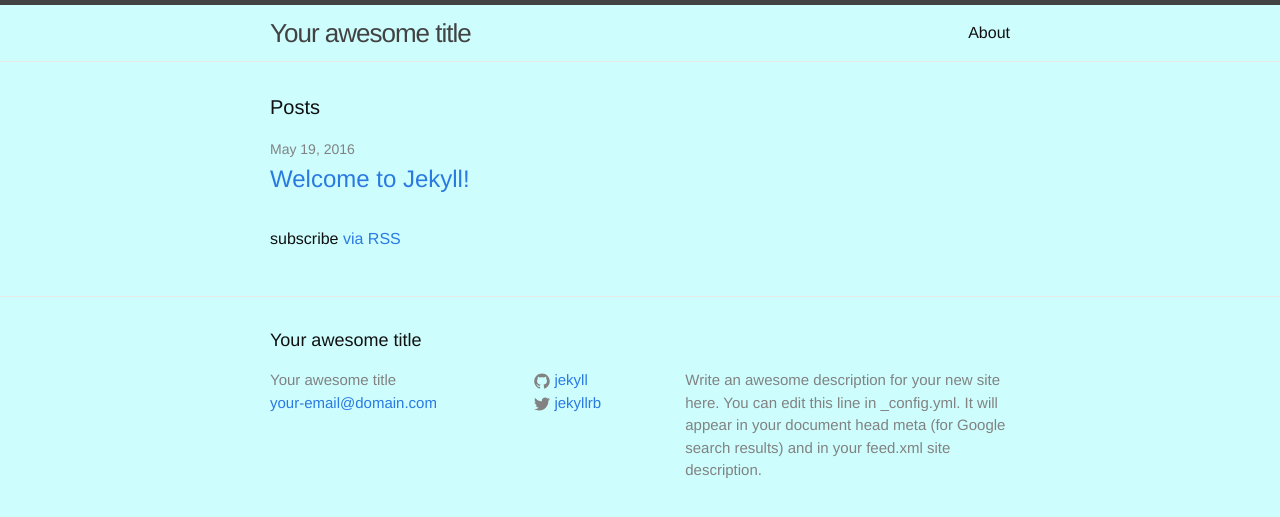
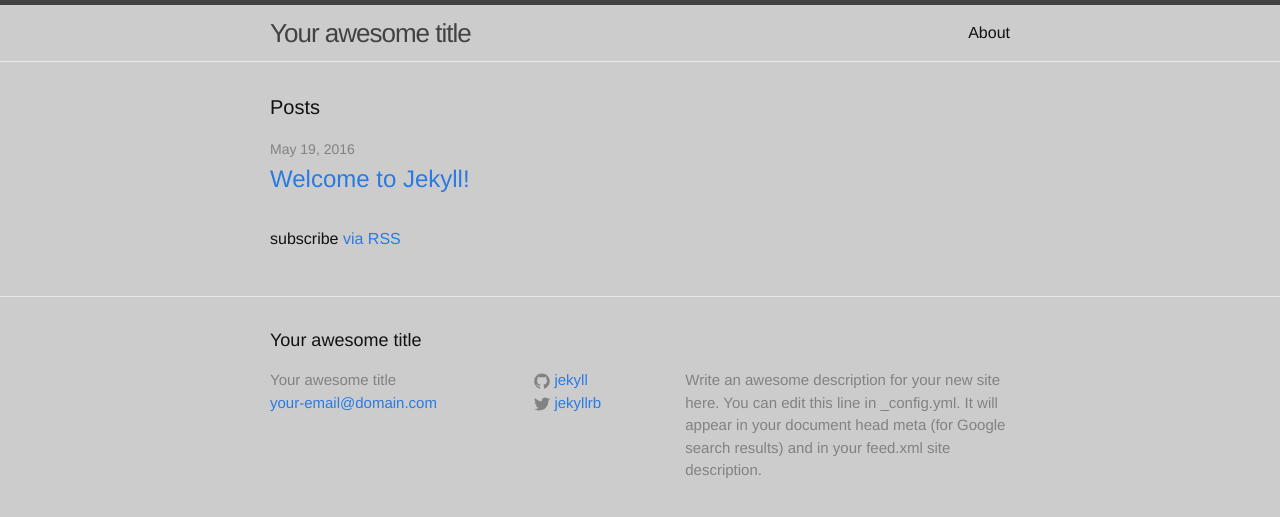
Before and after one commit to ashesorcha/ashesorcha.github.io, a Jekyll site: the page built from index.html, in a window 1280 px wide. Shown: the top 517 px of the page. Built offline with Jekyll 4.4.1, drawn with Linux system fonts in a browser that asks for light colours.

Commit message:
Update main.scss

```diff
--- a/css/main.scss
+++ b/css/main.scss
@@ -15,7 +15,7 @@ $base-line-height: 1.5;
 $spacing-unit:     30px;
 
 $text-color:       #111;
-$background-color: #cdfdfd;
+$background-color: #cccccc;
 $brand-color:      #2a7ae2;
 
 $grey-color:       #828282;
```
